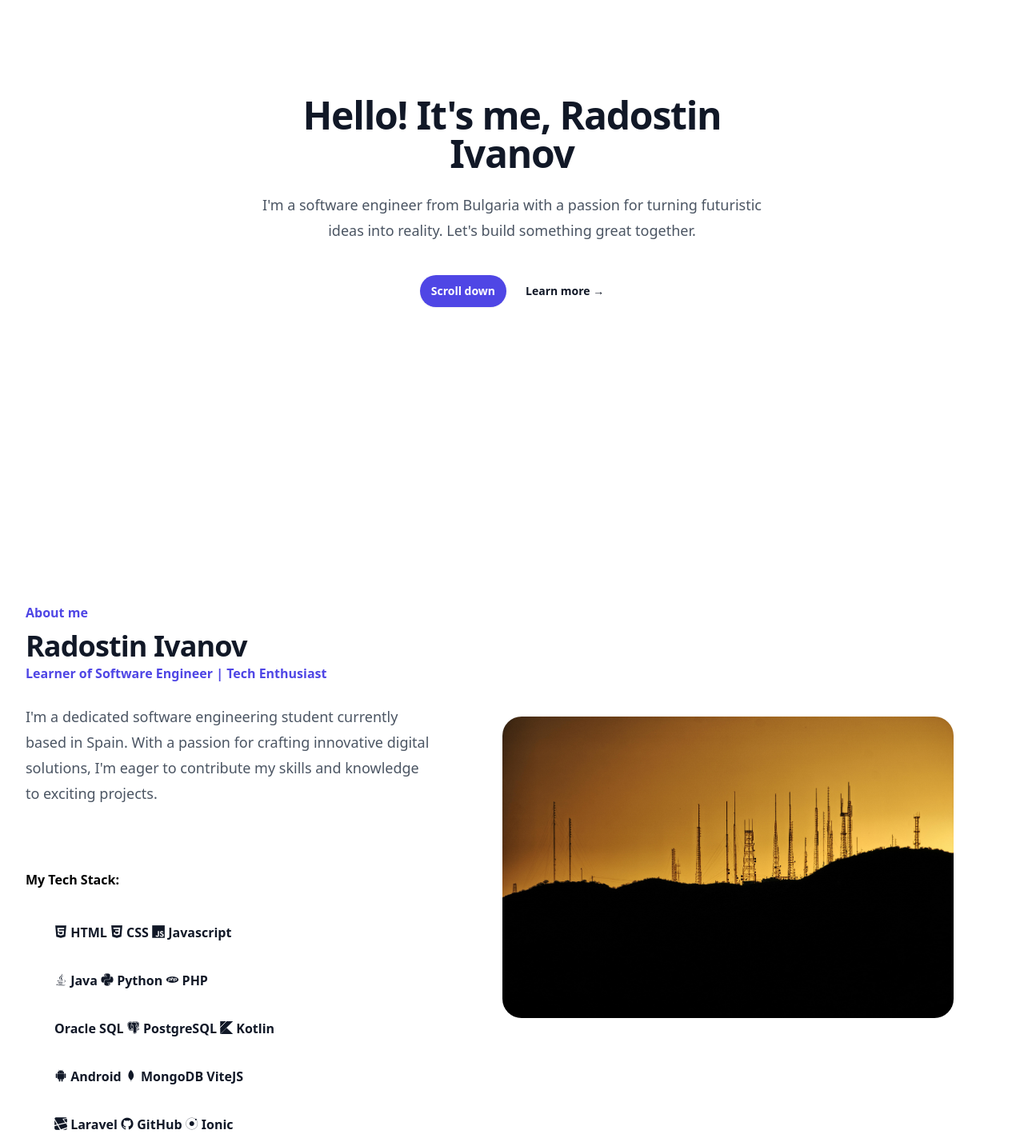
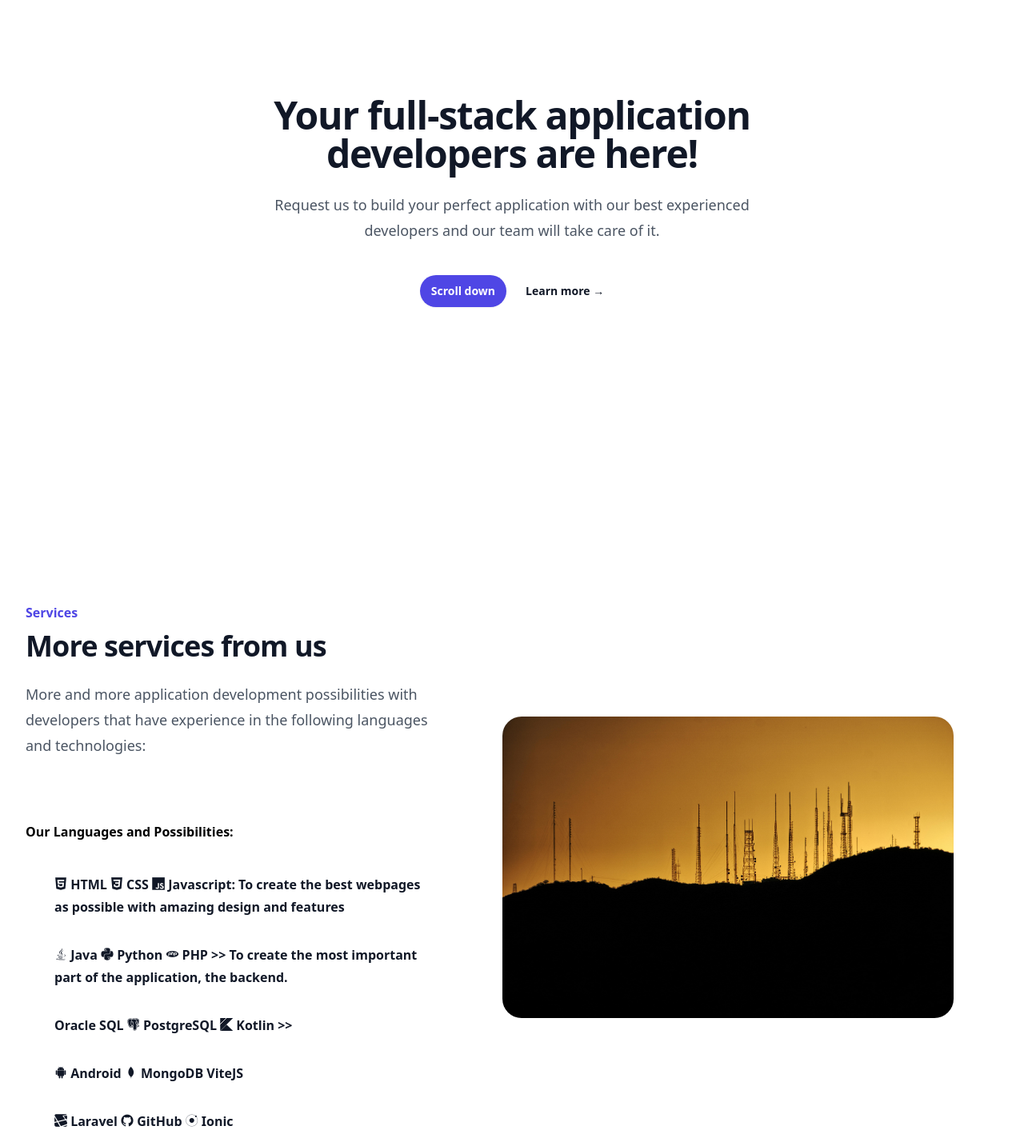
Before and after one commit to 2DAM-202425-PROJECTE/landing-page-radostin, a website built with Vite: page index.html in a window 1280 px wide. Shown: the part 160-1583 px from the top of the page at 80% size. Built offline with nearby package versions, Linux system fonts and the light colour scheme; some icons are missing.

Commit message:
doing changes

```diff
--- a/index.html
+++ b/index.html
@@ -87,10 +87,9 @@
         <!--        </div>-->
         <div class="mx-auto max-w-2xl py-32 sm:py-48 lg:py-56">
           <div class="text-center">
-            <h1 class="text-4xl font-bold tracking-tight text-gray-900 sm:text-5xl">Hello! It's me, Radostin Ivanov</h1>
+            <h1 class="text-4xl font-bold tracking-tight text-gray-900 sm:text-5xl">Your full-stack application developers are here!</h1>
             <p class="mt-6 text-lg leading-8 text-gray-600">
-              I'm a software engineer from Bulgaria with a passion
-              for turning futuristic ideas into reality. Let's build something great together.
+              Request us to build your perfect application with our best experienced developers and our team will take care of it.
             </p>
             <div class="mt-10 flex items-center justify-center gap-x-6">
               <a href="#section1" class="dasrado-animation-button rounded-3xl bg-indigo-600 px-3.5 py-2.5 text-sm font-semibold text-white shadow-sm hover:bg-indigo-500 focus-visible:outline focus-visible:outline-2 focus-visible:outline-offset-2 focus-visible:outline-indigo-600">Scroll down</a>
@@ -111,15 +110,12 @@
           <div class="mx-auto grid max-w-2xl grid-cols-1 gap-x-8 gap-y-16 sm:gap-y-20 lg:mx-0 lg:max-w-none lg:grid-cols-2">
             <div class="lg:pr-8 lg:pt-4">
               <div class="lg:max-w-lg">
-                <h2 class="text-base font-semibold leading-7 text-indigo-600">About me</h2>
-                <p class="mt-2 text-3xl font-bold tracking-tight text-gray-900 sm:text-4xl">Radostin Ivanov</p>
-                <h3 class="text-base font-semibold leading-7 text-indigo-600">Learner of Software Engineer | Tech Enthusiast</h3>
+                <h2 class="text-base font-semibold leading-7 text-indigo-600">Services</h2>
+                <p class="mt-2 text-3xl font-bold tracking-tight text-gray-900 sm:text-4xl">More services from us</p>
                 <p class="mt-6 text-lg leading-8 text-gray-600">
-                  I'm a dedicated software engineering student currently based in Spain.
-                  With a passion for crafting innovative digital solutions,
-                  I'm eager to contribute my skills and knowledge to exciting projects.
+                  More and more application development possibilities with developers that have experience in the following languages and technologies:
                 </p>
-                <h3 class="mt-20 font-black">My Tech Stack: </h3>
+                <h3 class="mt-20 font-black">Our Languages and Possibilities: </h3>
                 <dl class="mt-10 max-w-xl space-y-8 text-base leading-7 text-gray-600 lg:max-w-none">
                   <div class="relative pl-9">
                     <dt class="inline font-semibold text-gray-900">
@@ -134,7 +130,7 @@
 
                     <dt class="inline font-semibold text-gray-900">
                       <i class="devicon-javascript-plain"></i>
-                      Javascript
+                      Javascript: To create the best webpages as possible with amazing design and features
                     </dt>
                   </div>
 
@@ -151,7 +147,7 @@
 
                     <dt class="inline font-semibold text-gray-900">
                       <i class="devicon-php-plain"></i>
-                      PHP
+                      PHP >> To create the most important part of the application, the backend.
                     </dt>
                   </div>
 
@@ -168,7 +164,7 @@
 
                     <dt class="inline font-semibold text-gray-900">
                       <i class="devicon-kotlin-plain"></i>
-                      Kotlin
+                      Kotlin >>
                     </dt>
                   </div>
 
```
